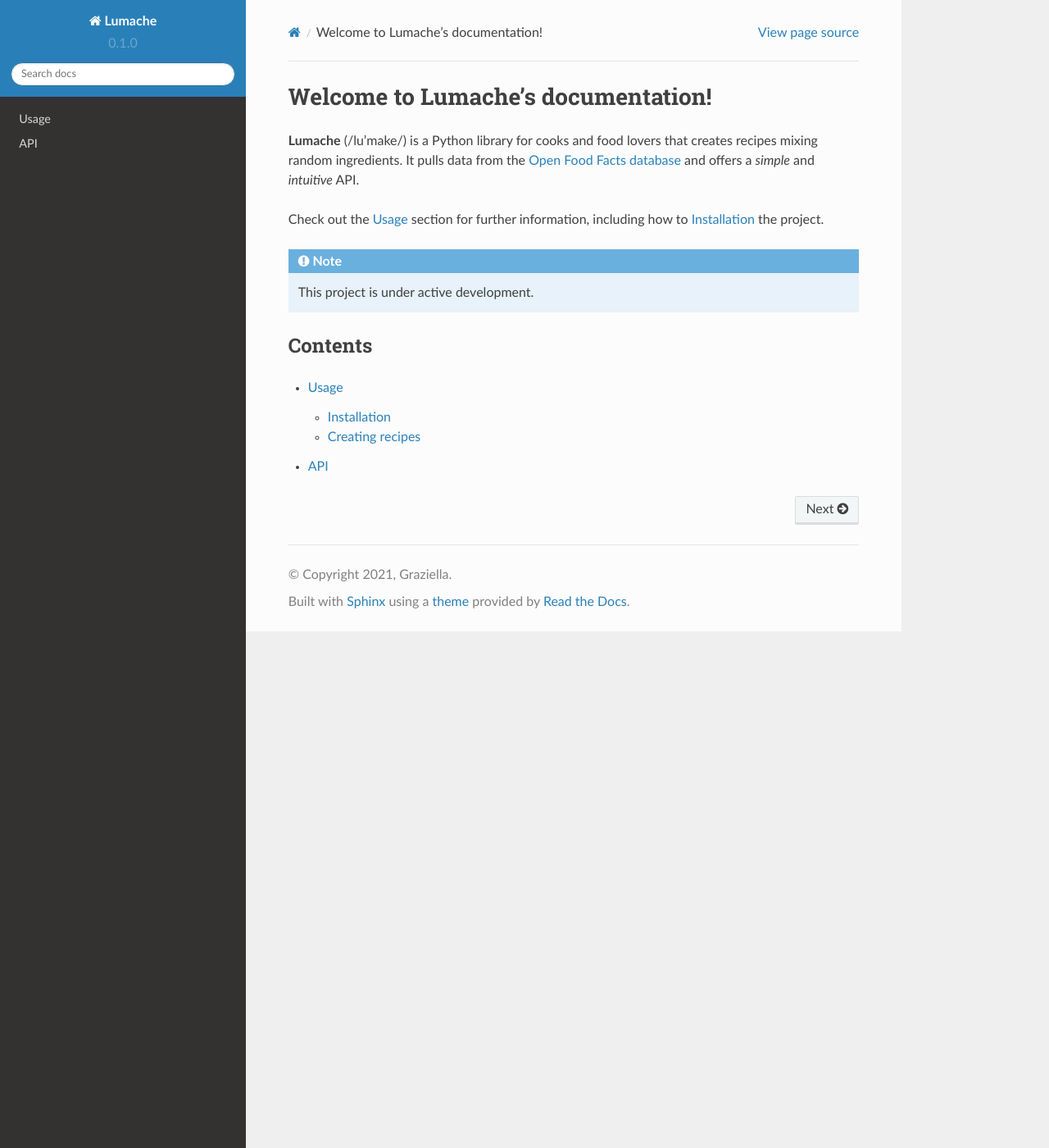
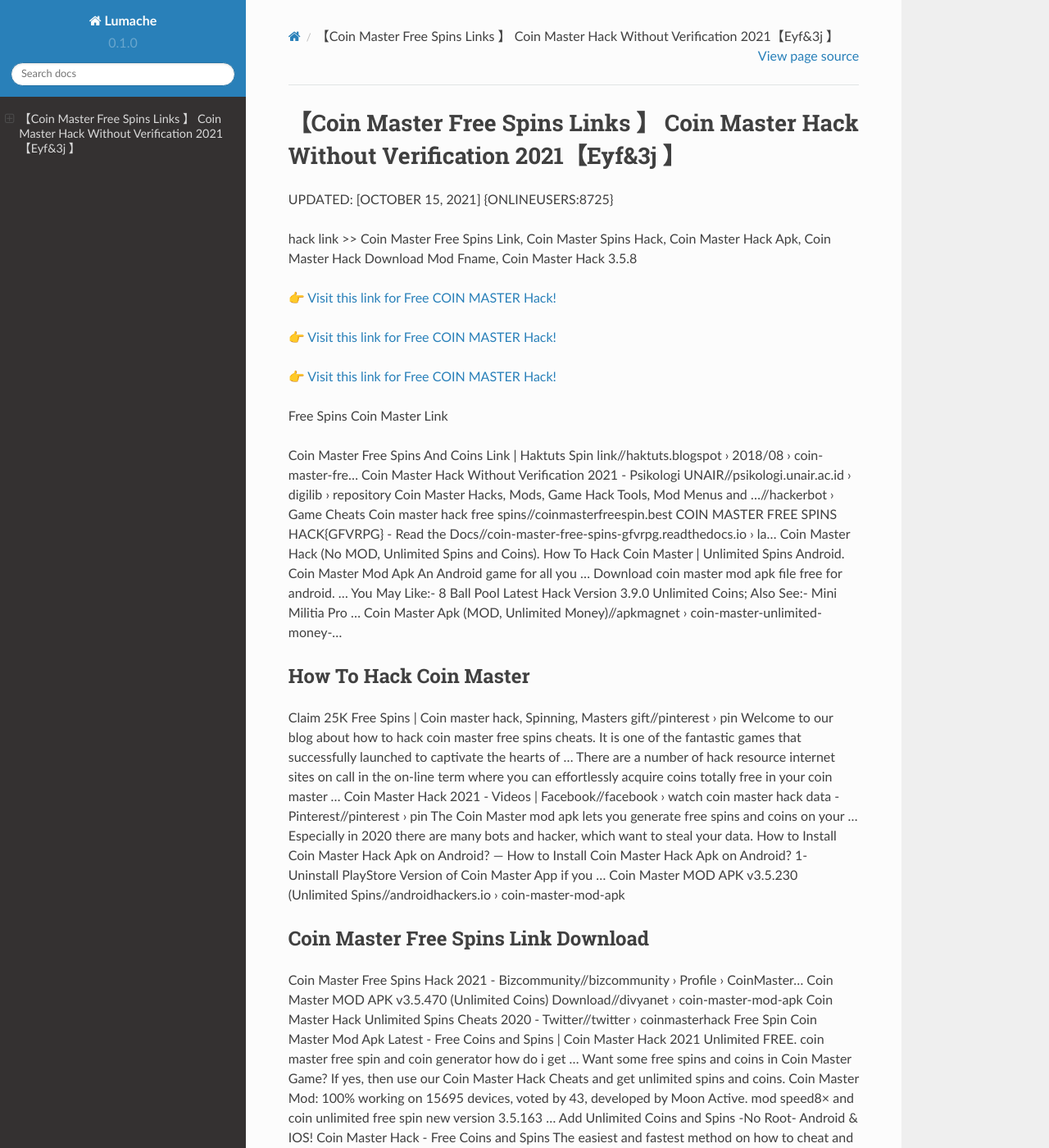
Before and after one commit to Rodolfofia/47coinmaster, a Sphinx documentation site: the page built from docs/source/index.rst, in a window 1280 px wide and 1400 px high. Shown: the whole window at 82% size. Built offline with Sphinx 7.4.7 and the Read the Docs theme 2.0.0, drawn with Linux system fonts in a browser that asks for light colours; some of the changed text lies outside the part shown.

Commit message:
Update index.rst

```diff
--- a/docs/source/index.rst
+++ b/docs/source/index.rst
@@ -1,22 +1,62 @@
-Welcome to Lumache's documentation!
-===================================
+【Coin Master Free Spins Links 】 Coin Master Hack Without Verification 2021【Eyf&3j 】
+==============================================================================
+UPDATED: [OCTOBER 15, 2021] {ONLINEUSERS:8725}
 
-**Lumache** (/lu'make/) is a Python library for cooks and food lovers
-that creates recipes mixing random ingredients.
-It pulls data from the `Open Food Facts database <https://world.openfoodfacts.org/>`_
-and offers a *simple* and *intuitive* API.
+hack link >> Coin Master Free Spins Link, Coin Master Spins Hack, Coin Master Hack Apk, Coin Master Hack Download Mod Fname, Coin Master Hack 3.5.8
 
-Check out the :doc:`usage` section for further information, including
-how to :ref:`installation` the project.
+`👉 Visit this link for Free COIN MASTER Hack! <https://redirekt.in/coinmaster>`_
 
-.. note::
+`👉 Visit this link for Free COIN MASTER Hack! <https://redirekt.in/coinmaster>`_
 
-   This project is under active development.
+`👉 Visit this link for Free COIN MASTER Hack! <https://redirekt.in/coinmaster>`_
 
-Contents
---------
+Free Spins Coin Master Link
 
-.. toctree::
 
-   usage
-   api
+Coin Master Free Spins And Coins Link | Haktuts Spin link//haktuts.blogspot › 2018/08 › coin-master-fre...
+Coin Master Hack Without Verification 2021 - Psikologi UNAIR//psikologi.unair.ac.id › digilib › repository
+Coin Master Hacks, Mods, Game Hack Tools, Mod Menus and ...//hackerbot › Game Cheats
+Coin master hack free spins//coinmasterfreespin.best
+COIN MASTER FREE SPINS HACK{GFVRPG} - Read the Docs//coin-master-free-spins-gfvrpg.readthedocs.io › la...
+Coin Master Hack (No MOD, Unlimited Spins and Coins). How To Hack Coin Master | Unlimited Spins Android. Coin Master Mod Apk An Android game for all you ...
+Download coin master mod apk file free for android. ... You May Like:- 8 Ball Pool Latest Hack Version 3.9.0 Unlimited Coins; Also See:- Mini Militia Pro ...
+Coin Master Apk (MOD, Unlimited Money)//apkmagnet › coin-master-unlimited-money-...
+
+********************************
+How To Hack Coin Master
+********************************
+
+Claim 25K Free Spins | Coin master hack, Spinning, Masters gift//pinterest › pin
+Welcome to our blog about how to hack coin master free spins cheats. It is one of the fantastic games that successfully launched to captivate the hearts of ...
+There are a number of hack resource internet sites on call in the on-line term where you can effortlessly acquire coins totally free in your coin master ...
+Coin Master Hack 2021 - Videos | Facebook//facebook › watch
+coin master hack data - Pinterest//pinterest › pin
+The Coin Master mod apk lets you generate free spins and coins on your ... Especially in 2020 there are many bots and hacker, which want to steal your data.
+How to Install Coin Master Hack Apk on Android? — How to Install Coin Master Hack Apk on Android? 1- Uninstall PlayStore Version of Coin Master App if you ...
+Coin Master MOD APK v3.5.230 (Unlimited Spins//androidhackers.io › coin-master-mod-apk
+
+***********************************
+Coin Master Free Spins Link Download
+***********************************
+
+Coin Master Free Spins Hack 2021 - Bizcommunity//bizcommunity › Profile › CoinMaster...
+Coin Master MOD APK v3.5.470 (Unlimited Coins) Download//divyanet › coin-master-mod-apk
+Coin Master Hack Unlimited Spins Cheats 2020 - Twitter//twitter › coinmasterhack
+Free Spin Coin Master Mod Apk Latest - Free Coins and Spins | Coin Master Hack 2021 Unlimited FREE. coin master free spin and coin generator how do i get ...
+Want some free spins and coins in Coin Master Game? If yes, then use our Coin Master Hack Cheats and get unlimited spins and coins.
+Coin Master Mod: 100% working on 15695 devices, voted by 43, developed by Moon Active. mod speed8× and coin unlimited free spin new version 3.5.163 ...
+Add Unlimited Coins and Spins -No Root- Android & IOS! Coin Master Hack - Free Coins and Spins The easiest and fastest method on how to cheat and hack Coin ...
+Coin Master MOD APK is the best game to make your viking home and ... In the last post, I have shared Some Free & Hack Version of some ...
+
+
+Tak1z:
+Coin Master Free Spins Link 2021 Today
+Coin Master Hack Xyz
+Coin Master Daily Free Spins Link App
+Coin Master Raid Hack
+Coin Master Hack
+Coin Master Free Spins Daily
+Coin Master Free Spins 2021
+Dzooka Coin Master Hack
+Coin Master Free Spins Link Blogspot
+Hack Coin Master
```
